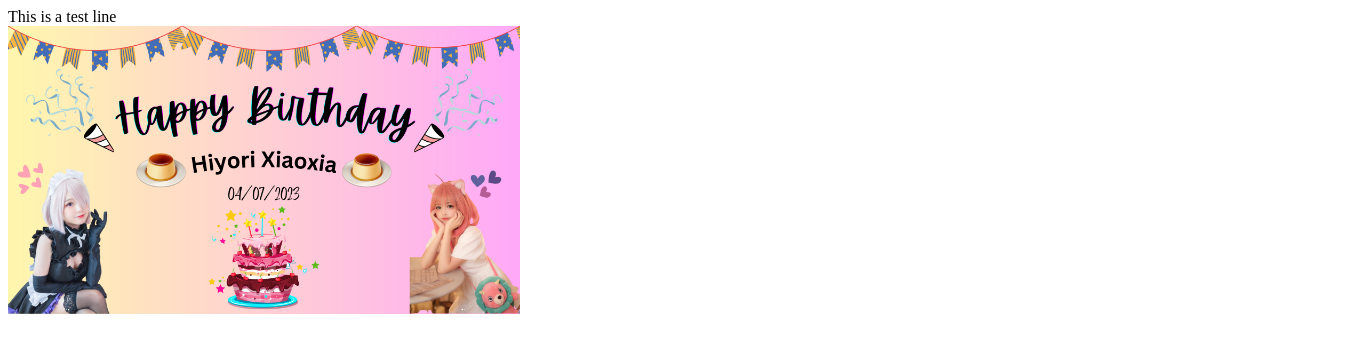
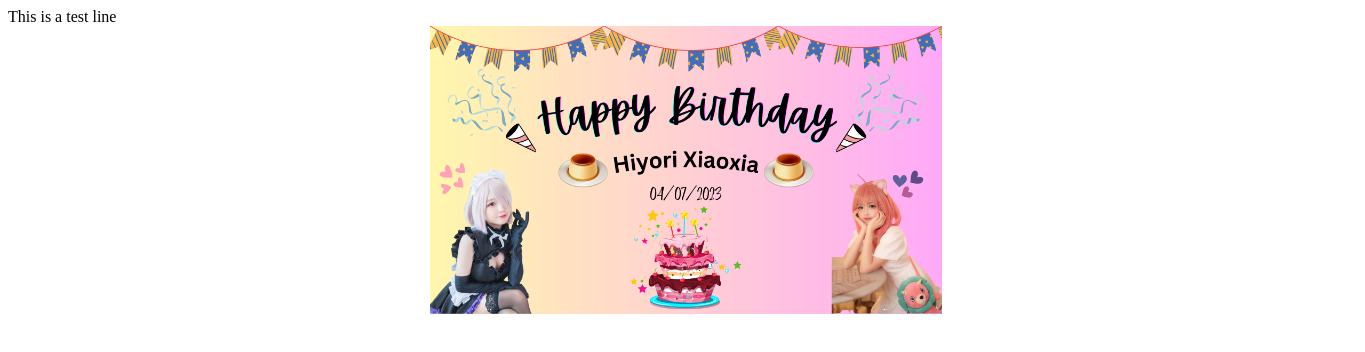
Before and after one commit to Kagura0303/Hiyori.github.io, a plain HTML site: page index.html in a window 1280 px wide. Shown: the top 352 px of the page, 1365 px wide, since content can reach past the window. Drawn offline with Linux system fonts and the light colour scheme.

Commit message:
Update index.css

```diff
--- a/index.css
+++ b/index.css
@@ -1,12 +1,11 @@
 #KaiAn
 {
     width: 40vw;
-    margin-left: auto;
-    margin-right: auto;
+    margin-left: 33%;
+    margin-right: 33%;
 }
 
 body
 {
     width: 100vw;
-    height: 100vw;
 }
```
